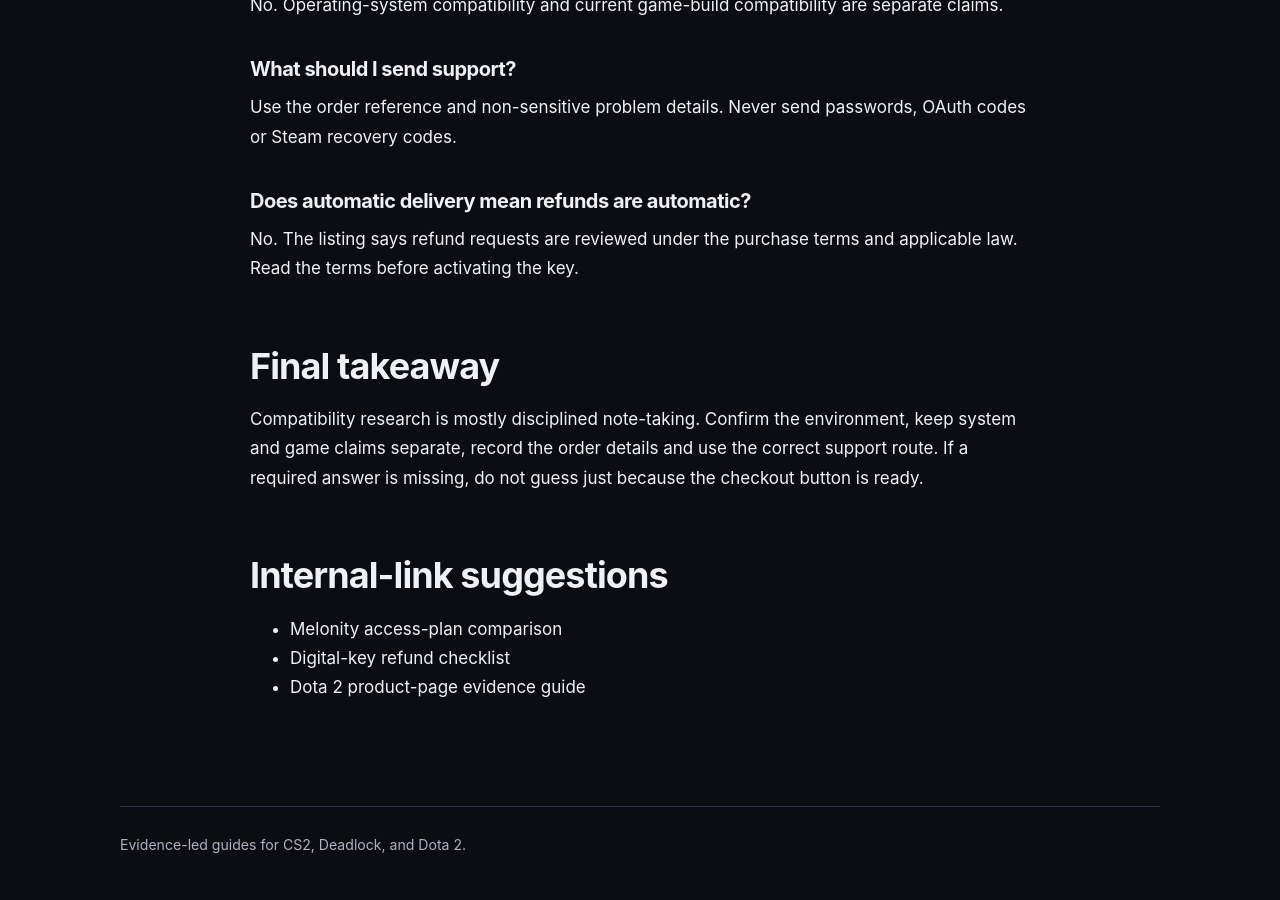
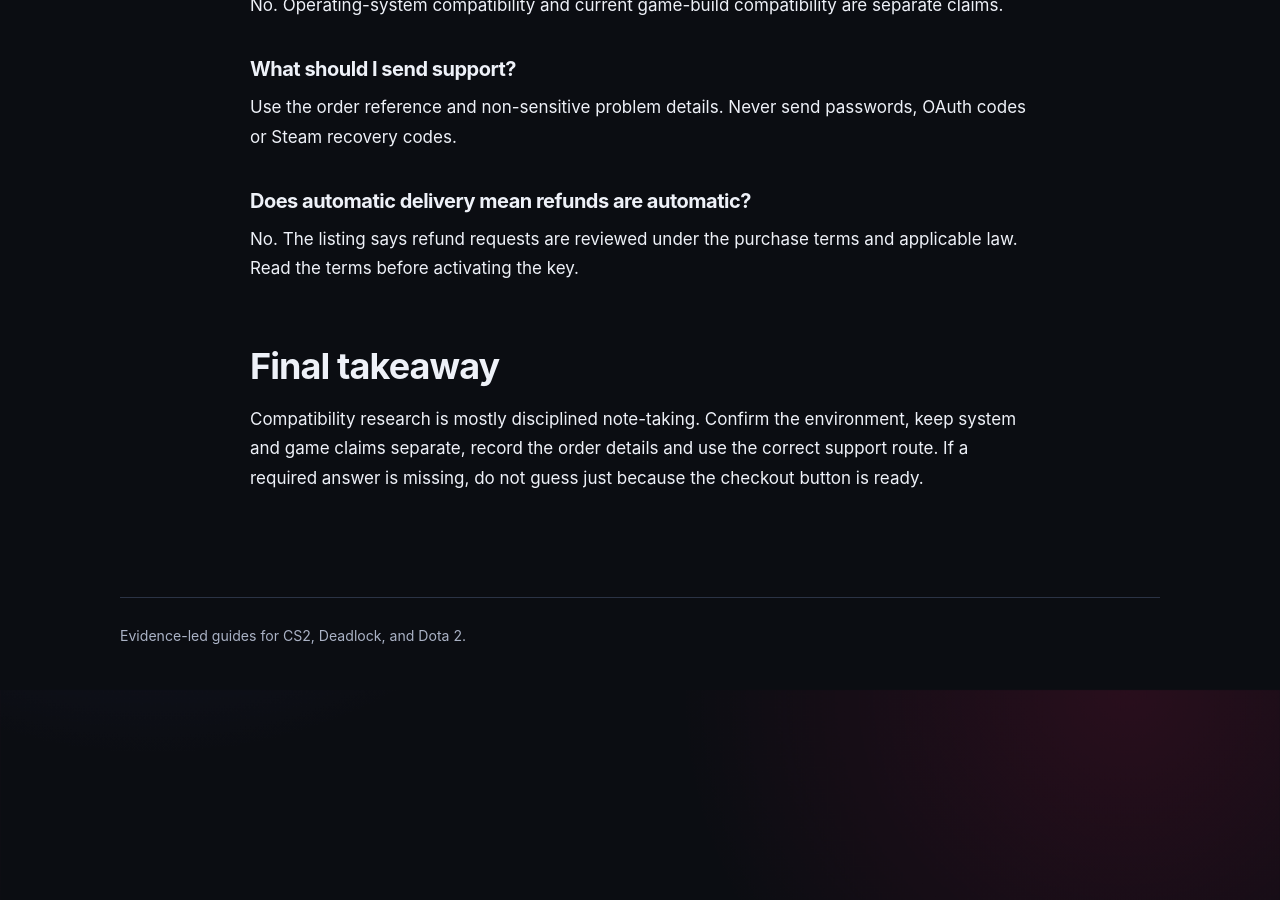
Before and after one commit to simu-lacrum/cluster-melonity-articles, a Jekyll site: the page built from guides/melonity-dota-2-compatibility-key-delivery.md, in a window 1280 px wide and 900 px high, scrolled down 4873 px. Built offline with Jekyll 4.4.1, drawn with Linux system fonts in a browser that asks for light colours.

Commit message:
Remove editorial notes from Melonity guide

```diff
--- a/guides/melonity-dota-2-compatibility-key-delivery.md
+++ b/guides/melonity-dota-2-compatibility-key-delivery.md
@@ -107,9 +107,3 @@ No. The listing says refund requests are reviewed under the purchase terms and a
 ## Final takeaway
 
 Compatibility research is mostly disciplined note-taking. Confirm the environment, keep system and game claims separate, record the order details and use the correct support route. If a required answer is missing, do not guess just because the checkout button is ready.
-
-## Internal-link suggestions
-
-- Melonity access-plan comparison
-- Digital-key refund checklist
-- Dota 2 product-page evidence guide
```
